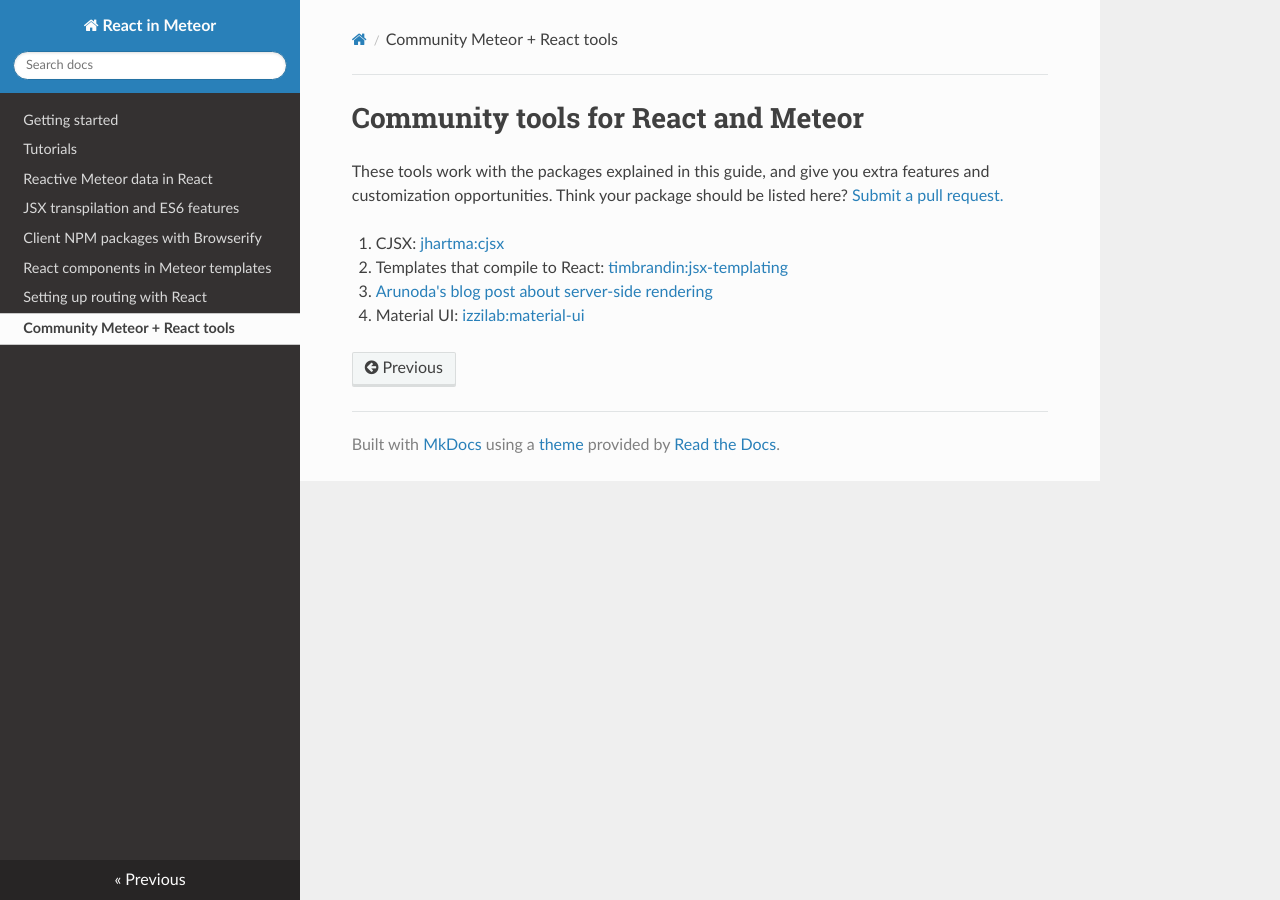
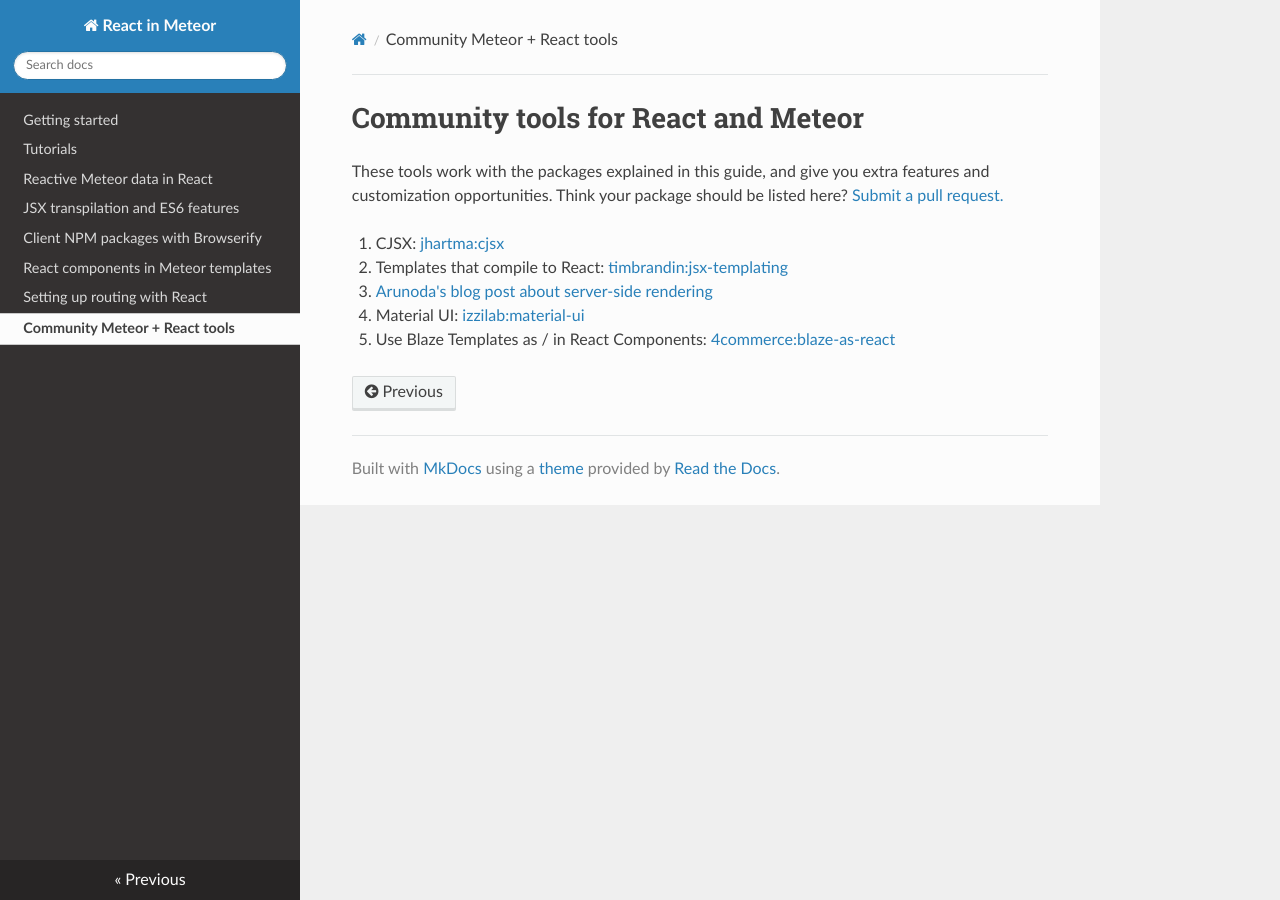
Before and after one commit to meteor/react-packages, an MkDocs documentation site: the page built from docs/community.md, in a window 1280 px wide. Built offline with MkDocs 1.6.1, drawn with Linux system fonts in a browser that asks for light colours; nearby versions of some CDN libraries; old or Windows-style settings are respelled for this version of MkDocs.

Commit message:
Add reference to 4commerce:blaze-as-react package Conflicts: 	docs/community.md

```diff
--- a/docs/community.md
+++ b/docs/community.md
@@ -6,3 +6,4 @@ These tools work with the packages explained in this guide, and give you extra f
 2. Templates that compile to React: [timbrandin:jsx-templating](https://atmospherejs.com/timbrandin/jsx-templating)
 3. [Arunoda's blog post about server-side rendering](https://kadira.io/blog/meteor-ssr-support-using-flow-router-and-react/)
 4. Material UI: [izzilab:material-ui](https://atmospherejs.com/izzilab/material-ui)
+5. Use Blaze Templates as / in React Components: [4commerce:blaze-as-react](https://atmospherejs.com/4commerce/blaze-as-react)
```
